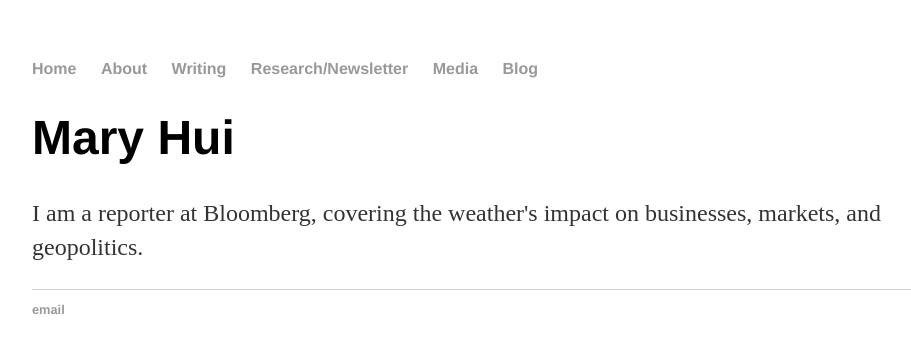
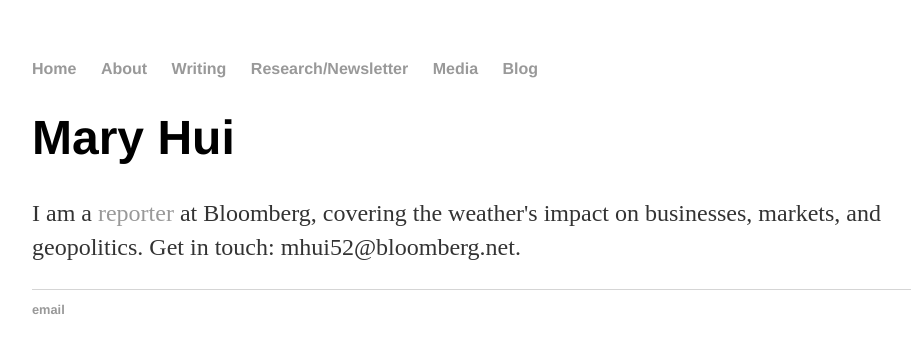
Before and after one commit to marykmhui/marykmhui, a Jekyll site: the page built from index.html, in a window 1280 px wide. Shown: the top 353 px of the page, without its empty margins (160-1071 px from the left). Built offline with Jekyll 4.4.1, drawn with Linux system fonts in a browser that asks for light colours.

Commit message:
Update index.html

```diff
--- a/index.html
+++ b/index.html
@@ -4,5 +4,5 @@ title: Mary Hui
 ---
 <div class="blurb">
 	<h1>Mary Hui</h1>
-	<p>I am a reporter at Bloomberg, covering the weather's impact on businesses, markets, and geopolitics.</p>
+	<p>I am a <a href="https://www.bloomberg.com/authors/AXDwzJNHmiM/mary-hui">reporter</a> at Bloomberg, covering the weather's impact on businesses, markets, and geopolitics. Get in touch: mhui52@bloomberg.net.</p>
 </div><!-- /.blurb -->
```
